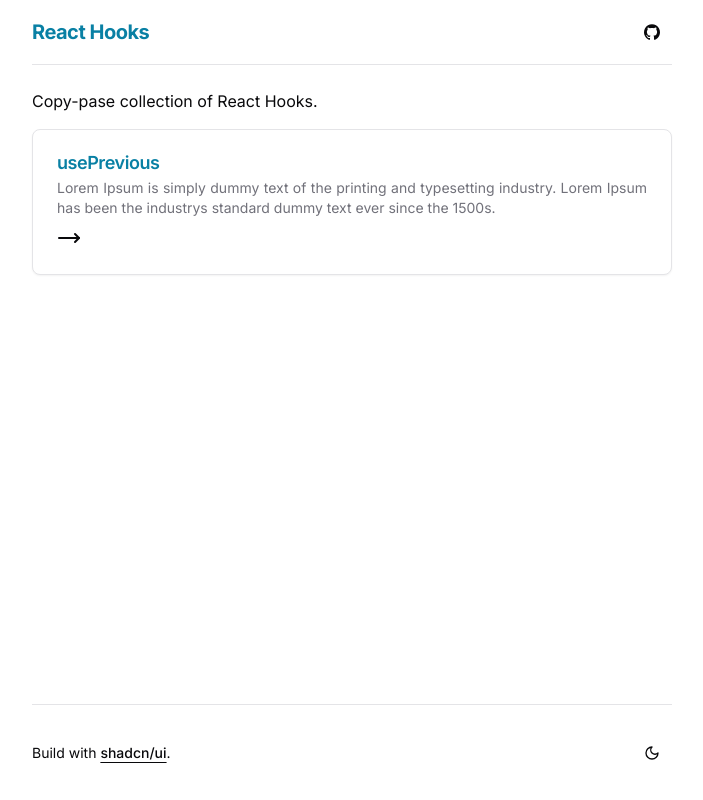
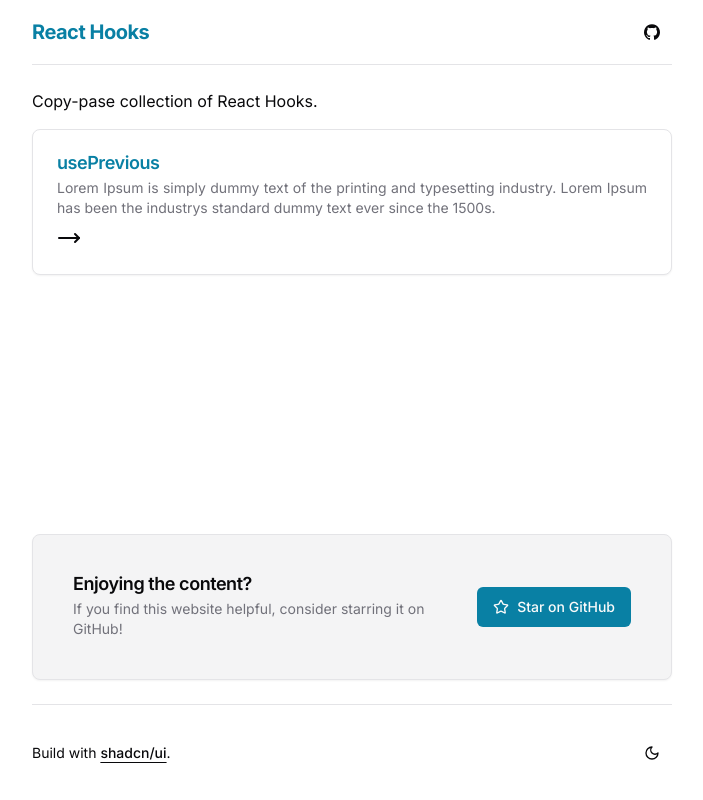
Before and after one commit to OreQr/react-hooks, a Next.js app: page / in a window 1280 px wide. Shown: the whole page, without its empty margins (288-991 px from the left). Built offline with nearby package versions, Linux system fonts and the light colour scheme.

Commit message:
Add GitHub banner

```diff
--- /dev/null
+++ b/src/components/github-banner.tsx
@@ -0,0 +1,26 @@
+import Link from "next/link"
+import { StarIcon } from "lucide-react"
+
+import { siteConfig } from "@/config/site"
+
+import { Button } from "./ui/button"
+import { Card, CardDescription, CardHeader, CardTitle } from "./ui/card"
+
+export function GitHubBanner() {
+  return (
+    <Card className="flex flex-col items-center justify-between bg-muted sm:flex-row">
+      <CardHeader className="py-10 pb-4 text-center sm:px-10 sm:pb-10 sm:text-left">
+        <CardTitle>Enjoying the content?</CardTitle>
+        <CardDescription>
+          If you find this website helpful, consider starring it on GitHub!
+        </CardDescription>
+      </CardHeader>
+      <Button asChild className="mb-10 sm:mb-0 sm:mr-10">
+        <Link href={siteConfig.links.github}>
+          <StarIcon />
+          Star on GitHub
+        </Link>
+      </Button>
+    </Card>
+  )
+}
--- a/src/components/site-footer.tsx
+++ b/src/components/site-footer.tsx
@@ -1,8 +1,11 @@
+import { GitHubBanner } from "./github-banner"
 import { ThemeToggle } from "./theme-toggle"
 
 export function SiteFooter() {
   return (
-    <footer className="flex flex-col items-center justify-between gap-4 border-t py-10 md:h-24 md:flex-row md:py-0">
+    <>
+      <GitHubBanner />
+      <footer className="mt-6 flex flex-col items-center justify-between gap-4 border-t py-10 md:h-24 md:flex-row md:py-0">
         <p className="text-center text-sm leading-loose md:text-left">
           Build with{" "}
           <a
@@ -16,5 +19,6 @@ export function SiteFooter() {
         </p>
         <ThemeToggle />
       </footer>
+    </>
   )
 }
```
Lines whose indentation alone changed are shown as unchanged.
